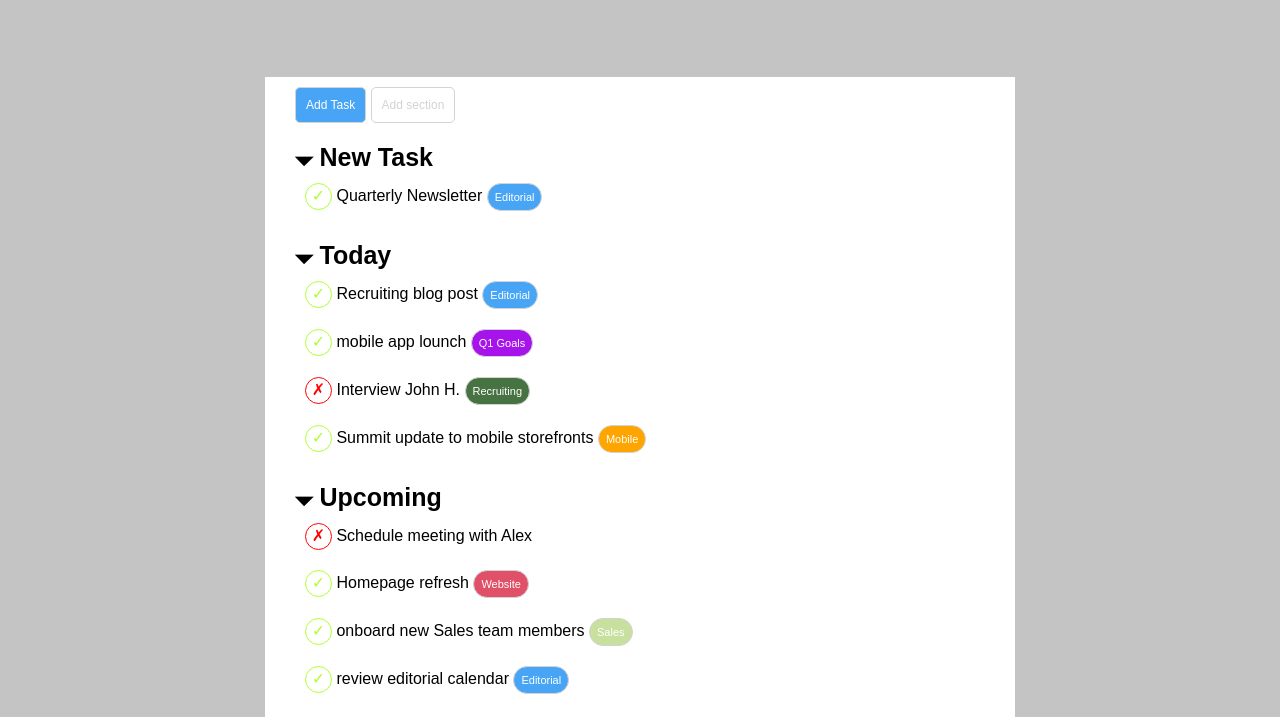
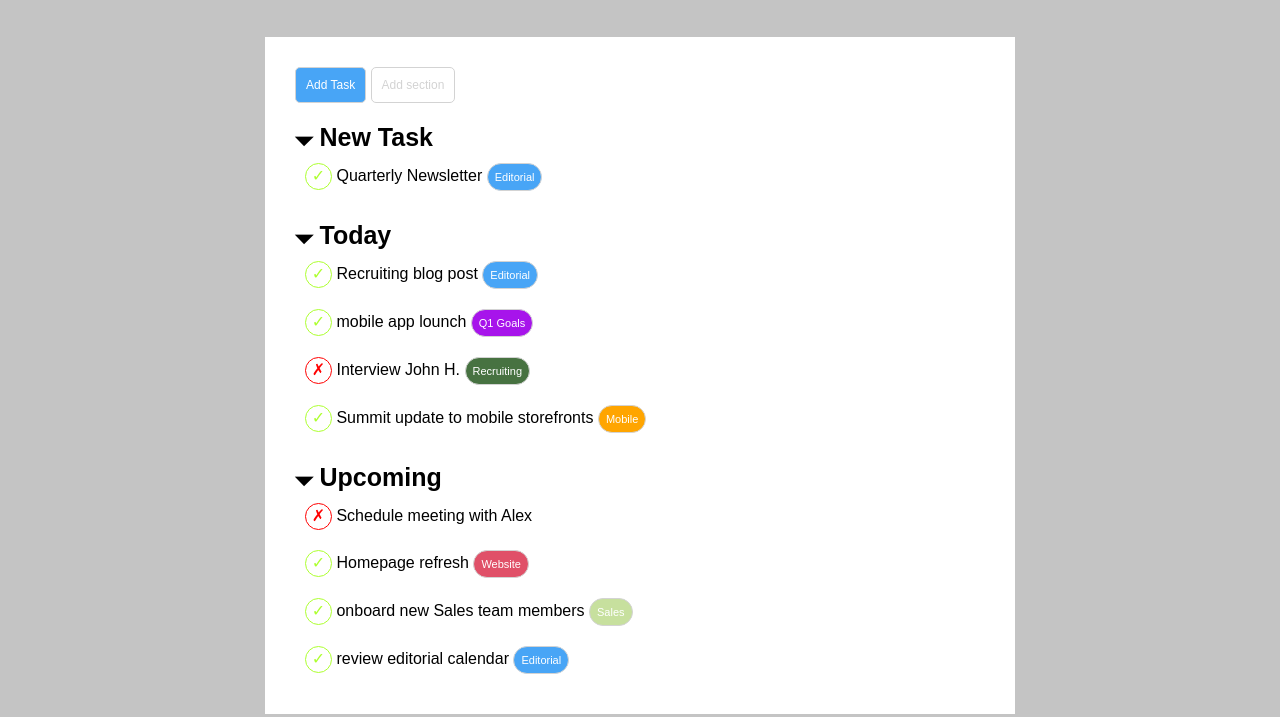
Before and after one commit to andreamaluta/html-css-toboolist, a plain HTML site: page index.html in a window 1280 px wide. Shown: the part 83-800 px from the top of the page. Drawn offline with Linux system fonts and the light colour scheme; a web font is replaced by a local one.

Commit message:
[DONE] fixed general padding and finish the exercise

```diff
--- a/css/style.css
+++ b/css/style.css
@@ -28,20 +28,19 @@ header{
 
 main{
     background-color: rgb(196, 196, 196);
-    padding-top: 80px;
-    padding-bottom: 1000px;
+    padding-top: 40px;
+    padding-bottom: 40px;
 }
 
 .container{
     width: 750px;
     margin: 0 auto;
     background-color: white;
-    height: 1000px;
+    /* height: 1000px; */
 }
 
 .section{
-    padding-left: 30px;
-    padding-top: 10px;
+    padding: 30px;
 }
 
 .add-style{
--- a/index.html
+++ b/index.html
@@ -3,7 +3,7 @@
 <head>
     <meta charset="UTF-8">
     <meta name="viewport" content="width=device-width, initial-scale=1.0">
-    <title>Document</title>
+    <title>Toboolist</title>
     <link rel="stylesheet" href="./css/style.css">
     <link rel="preconnect" href="https://fonts.googleapis.com">
     <link rel="preconnect" href="https://fonts.gstatic.com" crossorigin>
```
